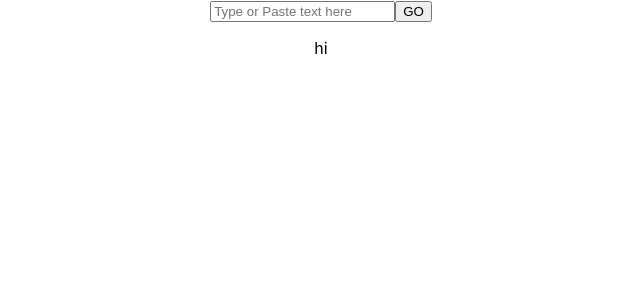
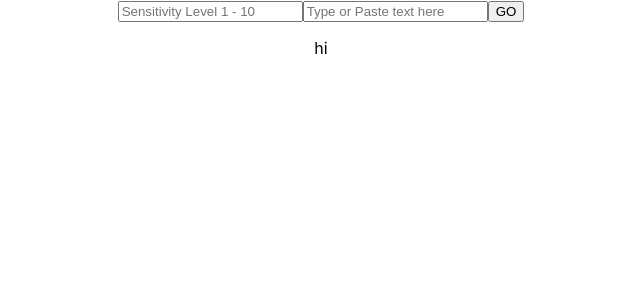
Before and after one commit to LockettPundt/IsThisToxic, a React (Create React App) app: page / in a window 1280 px wide. Shown: the top 300 px of the page, without its empty margins (319-959 px from the left). Built offline with nearby package versions, Linux system fonts and the light colour scheme.

Commit message:
added a user input for sensitivity level that they can choose a number 1 - 10. added logic to deny anything outside of a number 1-10.

```diff
--- a/src/components/Form.jsx
+++ b/src/components/Form.jsx
@@ -1,3 +1,4 @@
+/* eslint-disable radix */
 import React, { useState, useEffect } from 'react';
 import styled from 'styled-components';
 
@@ -5,19 +6,32 @@ const toxicity = require('@tensorflow-models/toxicity');
 
 const Form = ({ setReport }) => {
   const [text, setText] = useState('');
+  const [sensitivity, setSensitivity] = useState('');
+  const [inputOnePlaceholder, setInputOnePlaceholder] = useState('Sensitivity Level 1 - 10');
 
   const getToxicity = async (e) => {
     e.preventDefault();
-    const threshold = await toxicity.load(0.9);
-    const toxicReport = await threshold.classify([text]);
-    // console.log(model);
-    setReport(toxicReport);
-    setText('');
+    if (sensitivity > 0 && sensitivity <= 10) {
+      const threshold = await toxicity.load(sensitivity / 10);
+      const toxicReport = await threshold.classify([text]);
+      setReport(toxicReport);
+      setText('');
+      setSensitivity('');
+      return setInputOnePlaceholder('Sensitivity Level 1 - 10');
+    }
+    setSensitivity('');
+    return setInputOnePlaceholder('Please Enter a Number 1 - 10 ');
   };
 
 
   return (
     <form onSubmit={(e) => getToxicity(e)}>
+      <input
+        type="text"
+        placeholder={inputOnePlaceholder}
+        value={sensitivity}
+        onChange={(e) => setSensitivity(e.target.value)}
+      />
       <input
         type="text"
         placeholder="Type or Paste text here"
```
